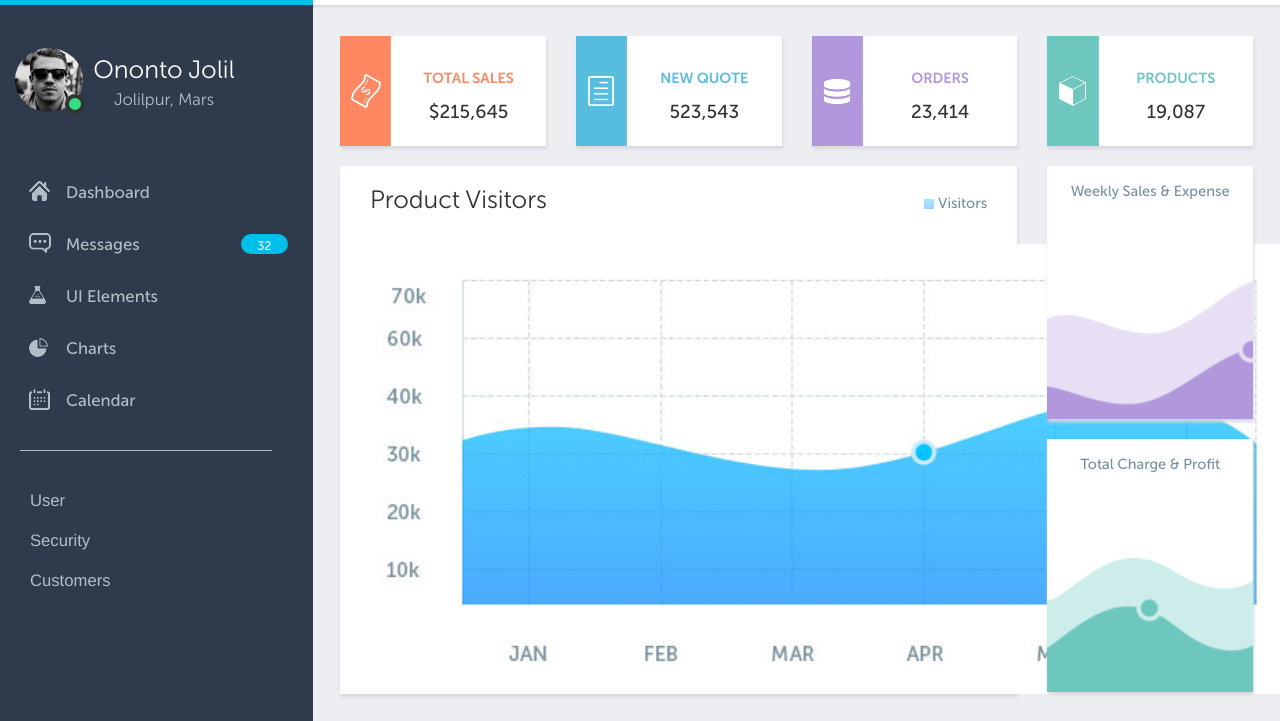
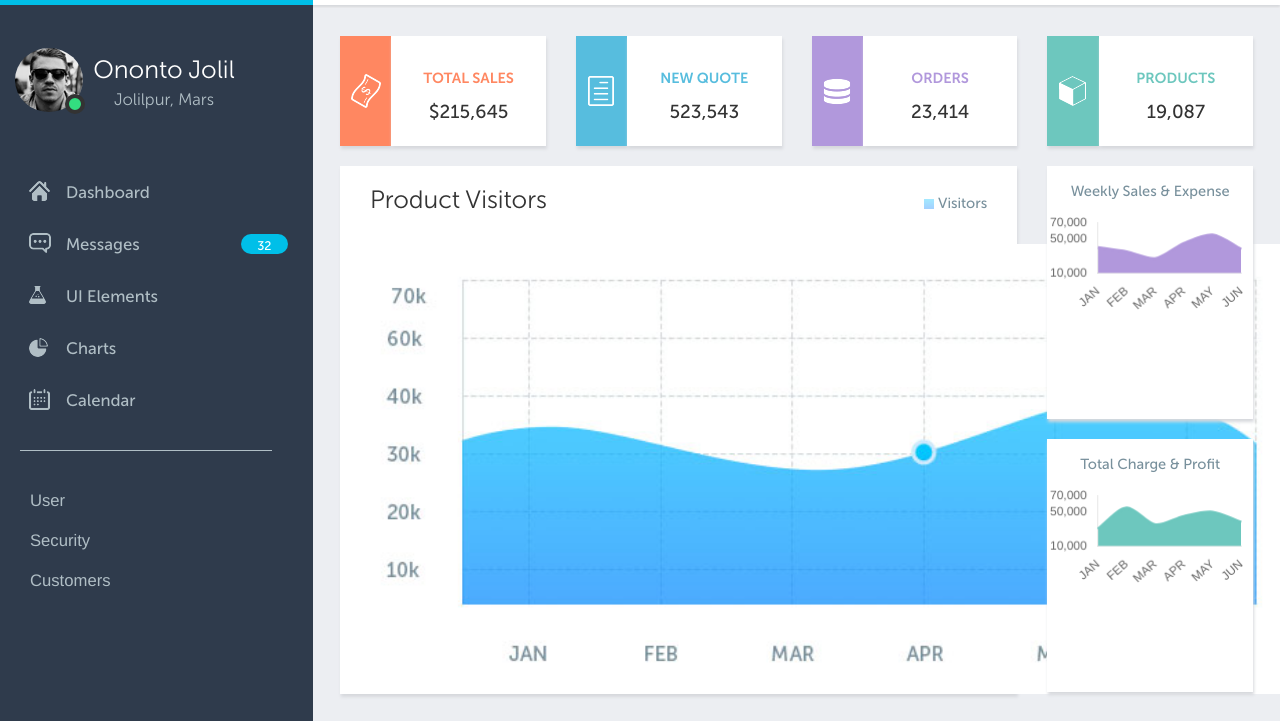
Before and after one commit to voloKoval/laba-wed, a website: page laba-web/index.html in a window 1280 px wide. Shown: the part 70-791 px from the top of the page. Drawn offline with nearby package versions, Linux system fonts and the light colour scheme.

Commit message:
Add files via upload

```diff
--- /dev/null
+++ b/laba-web/data.json
@@ -0,0 +1,4 @@
+{
+    "data_line_chart":[40000, 35000, 27000,45000,55000,38000],
+    "data_doughnut":[289, 50,90]
+}
--- a/laba-web/index.html
+++ b/laba-web/index.html
@@ -125,18 +125,19 @@
                                 </span>
                             </div>
                             <span class="visitors-chart">
-                                    <img src="img/chart.jpg" alt="">
+                                <img src="img/chart.jpg" alt="">
+                                <!canvas id="MyChart1">
                             </span>
                         </div>
                     </div>
                     <div class="col-md-3 weekly-total_charts">
                         <div class="weekly">
                             <p class="text-center">Weekly Sales & Expense</p>
-                            <img src="img/weekly-sales_chart.png" alt="">
+                            <canvas id="MyChart2">
                         </div>
                         <div class="total">
                             <p class="text-center">Total Charge & Profit</p>
-                            <img src="img/total-charge_chart.png" alt="">
+                            <canvas id="MyChart3">
                         </div>
                     </div>
                 </div>
@@ -148,7 +149,7 @@
                                 <span class="refresh_icon"></span>
                             </div>
                             <div id="trafficChart" class="traffic-chart">
-                                <canvas id="myChart_4"></canvas>
+                                <canvas id="MyChart4">
                                 <div id="hover" class="hover-info"><span>Registered</span><br><span>9012</span></div>
                             </div>
                             <div class="colour-block">
--- /dev/null
+++ b/laba-web/index.js
@@ -0,0 +1,234 @@
+window.onload = function () {
+ const labels = ['JAN', 'FEB', 'MAR','APR','MAY','JUN'];
+
+var request = new XMLHttpRequest();
+    request.onreadystatechange = function () {
+        if (this.readyState == 4 && this.status == 200) {
+            data_JSON = JSON.parse(this.responseText)//.data_charts.map((item) => parseInt(item, 10));
+
+            const data_2 = {
+            labels: labels,
+            datasets: [{
+            backgroundColor: 'rgb(75, 198, 255)',
+            borderColor: 'rgb(75, 198, 255)',
+            data: data_JSON.data_line_chart,
+            pointRadius: 0,
+            fill: 1,
+            tension: 0.3
+
+        },{
+				backgroundColor: 'rgb(75, 198, 255)',
+				borderColor: 'rgb(75, 198, 255)',
+				data: [0, 0, 0, 0, 0, 0, 0, 0, 0, 0, 0, 0],
+				pointRadius: 0,
+
+			}]
+    };
+    const config_2 = {
+        type: 'line',
+        responsive: true,
+        data: data_2,
+        options: {
+            plugins: {
+                legend: {
+                    display: false
+                }
+            },
+            scales: {
+                xAxes: [{
+                    gridLines: {
+                        display: false
+                    }
+                }],
+                yAxes: [{
+                    gridLines: {
+                        display: false
+                    }
+                }],
+                y: {
+                    max: 70000,
+                    min: 10000,
+                    grace: '5%',
+                }
+            }
+        },
+
+    };
+
+    const MyChart1 = new Chart(
+        document.getElementById('MyChart1'),
+        config_2
+    )
+    var data_4 = {
+        datasets: [
+            {
+                data: data_JSON.data_doughnut,
+
+                cutout: 120,
+                responsive: true,
+                backgroundColor: [
+                    "rgb(225, 196, 0)",
+                    "rgb(56, 164, 221)",
+                    "rgb(179, 157, 219)"
+                ],
+                hoverBackgroundColor: [
+                    "rgb(225, 196, 0)",
+                    "rgb(56, 164, 221)",
+                    "rgb(179, 157, 219)"
+                ]
+            }]
+    };
+
+    const config_4 = {
+        type: 'doughnut',
+        data: data_4,
+        options: {
+
+
+            plugins: {
+                legend: {
+                    display: false,
+                },
+                title: {
+                    display: false,
+
+                }
+            }
+        },
+    };
+    const MyChart4 = new Chart(
+        document.getElementById('MyChart4'),
+        config_4)
+        }
+    }
+
+    request.open("GET", "data.json", true);
+	request.send();
+    const data = {
+        labels: labels,
+        datasets: [{
+            backgroundColor: 'rgb(177, 152, 220)',
+            borderColor: 'rgb(177, 152, 220)',
+            data: [40000, 35000, 27000,45000,55000,38000],
+            pointRadius: 0,
+            fill: 1,
+            tension: 0.3
+        },{
+				backgroundColor: 'rrgb(177, 152, 220)',
+				borderColor: 'rgb(177, 152, 220)',
+				data: [0, 0, 0, 0, 0, 0, 0, 0, 0, 0, 0, 0],
+				pointRadius: 0,
+
+			}]
+    };
+    const config = {
+        type: 'line',
+        responsive: true,
+        data: data,
+        options: {
+            plugins: {
+                legend: {
+                    display: false
+                }
+            },
+            scales: {
+                xAxes: [{
+                    gridLines: {
+                        display: false
+                    }
+                }],
+                yAxes: [{
+                    gridLines: {
+                        display: false
+                    }
+                }],
+                y: {
+                    max: 70000,
+                    min: 10000,
+                    grace: '5%',
+                    grid: {
+      							display: false
+   							 }
+                }, x: {
+    						grid: {
+     							 display: false
+    							}
+							  }
+            },
+
+
+        },
+
+    };
+
+    const MyChart2 = new Chart(
+        document.getElementById('MyChart2'),
+        config
+    )
+
+
+     const data_3 = {
+        labels: labels,
+        datasets: [{
+            backgroundColor: 'rgb(109,199,190)',
+            borderColor: 'rgb(109,199,190)',
+            data: [30000, 55000, 35000,45000,50000,38000],
+            pointRadius: 0,
+            fill: 1,
+            tension: 0.3
+        },{
+				backgroundColor: 'rgb(109,199,190)',
+				borderColor: 'rgb(109,199,190)',
+				data: [0, 0, 0, 0, 0, 0, 0, 0, 0, 0, 0, 0],
+				pointRadius: 0,
+
+			}]
+    };
+    const config_3 = {
+        type: 'line',
+        responsive: true,
+        data: data_3,
+        options: {
+            plugins: {
+                legend: {
+                    display: false
+                }
+            },
+            scales: {
+                xAxes: [{
+                    gridLines: {
+                        display: false
+                    }
+                }],
+                yAxes: [{
+                    gridLines: {
+                        display: false
+                    }
+                }],
+                y: {
+                    max: 70000,
+                    min: 10000,
+                    grace: '5%',
+                 grid: {
+      							display: false
+   							 }
+                }, x: {
+    						grid: {
+     							 display: false
+    							}
+							  }
+            },
+
+
+        },
+
+    };
+
+    const MyChart3 = new Chart(
+        document.getElementById('MyChart3'),
+        config_3
+    )
+
+
+
+}
```
Also changed, not shown: laba-web/gulpfile.js (added, +12 -0 lines), laba-web/package.json (added, +18 -0 lines).
